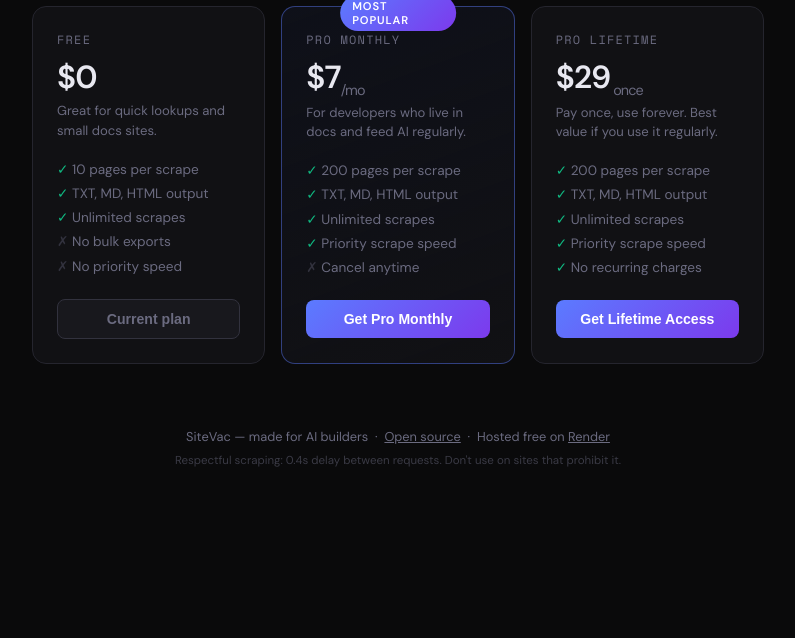
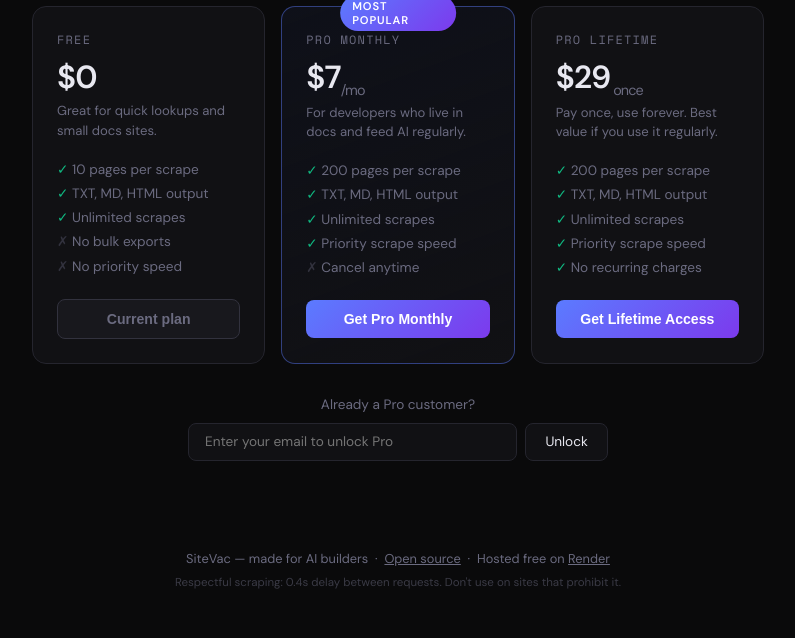
Before and after one commit to JeremySmythDigital/sitevac, a FastAPI app: page / in a window 1280 px wide. Shown: the part 869-1507 px from the top of the page, without its empty margins (242-1037 px from the left). Before the commit the page ends 1336 px from the top, so only its background shows below. Run offline with FastAPI, Linux system fonts and the light colour scheme; some libraries are stand-ins or nearby versions.

Commit message:
fix: index template

```diff
--- a/templates/index.html
+++ b/templates/index.html
@@ -525,6 +525,49 @@
   margin-right: 0.3rem;
 }
 
+
+/* ── Already Pro unlock ── */
+.already-pro-row {
+  margin-top: 2rem;
+  text-align: center;
+  color: var(--muted);
+  font-size: 0.85rem;
+}
+.already-pro-row p { margin-bottom: 0.6rem; }
+.already-pro-inputs {
+  display: flex;
+  gap: 0.5rem;
+  max-width: 420px;
+  margin: 0 auto;
+  justify-content: center;
+}
+.already-pro-inputs input {
+  flex: 1;
+  background: var(--surface);
+  border: 1px solid var(--border);
+  border-radius: 8px;
+  padding: 0.6rem 1rem;
+  color: var(--text);
+  font-size: 0.85rem;
+  outline: none;
+  font-family: inherit;
+}
+.already-pro-inputs input:focus { border-color: var(--accent); }
+.already-pro-inputs button {
+  padding: 0.6rem 1.2rem;
+  background: var(--surface);
+  border: 1px solid var(--border);
+  border-radius: 8px;
+  color: var(--text);
+  font-size: 0.85rem;
+  cursor: pointer;
+  white-space: nowrap;
+  font-family: inherit;
+}
+.already-pro-inputs button:hover { border-color: var(--accent); color: var(--accent); }
+.unlock-msg { font-size: 0.8rem; min-height: 1.2rem; margin-top: 0.4rem; }
+.unlock-msg.ok  { color: #4ade80; }
+.unlock-msg.err { color: #ef4444; }
 </style>
 </head>
 <body>
@@ -680,6 +723,16 @@
       </div>
 
     </div>
+
+    <!-- Already Pro unlock row -->
+    <div class="already-pro-row" id="already-pro-row">
+      <p>Already a Pro customer?</p>
+      <div class="already-pro-inputs">
+        <input type="email" id="unlock-email" placeholder="Enter your email to unlock Pro" autocomplete="email">
+        <button onclick="unlockPro()">Unlock</button>
+      </div>
+      <p class="unlock-msg" id="unlock-msg"></p>
+    </div>
   </div>
 
   <!-- Footer -->
@@ -705,6 +758,8 @@
   document.getElementById('pro-banner').classList.add('visible');
   document.getElementById('limit-badge').innerHTML = '⚡ Pro: 200 pages max';
   document.getElementById('page-limit-display').textContent = '200';
+  const proRow = document.getElementById('already-pro-row');
+  if (proRow) proRow.style.display = 'none';
 }
 
 // Handle ?session_id= from Stripe success
@@ -714,6 +769,43 @@
   document.getElementById('pro-banner').classList.add('visible');
   document.getElementById('limit-badge').innerHTML = '⚡ Pro: 200 pages max';
   history.replaceState(null,'','/');
+}
+
+
+async function unlockPro() {
+  const email = document.getElementById('unlock-email').value.trim();
+  const msg = document.getElementById('unlock-msg');
+  if (!email || !email.includes('@')) {
+    msg.textContent = 'Please enter a valid email.';
+    msg.className = 'unlock-msg err';
+    return;
+  }
+  msg.textContent = 'Checking...';
+  msg.className = 'unlock-msg';
+  try {
+    const res = await fetch('/api/check-pro', {
+      method: 'POST',
+      headers: {'Content-Type':'application/json'},
+      body: JSON.stringify({email})
+    });
+    const data = await res.json();
+    if (data.pro) {
+      localStorage.setItem('sitevac_pro', '1');
+      localStorage.setItem('sitevac_email', email);
+      isProUser = true;
+      document.getElementById('pro-banner').classList.add('visible');
+      document.getElementById('limit-badge').innerHTML = '⚡ Pro: 200 pages max';
+      document.getElementById('already-pro-row').style.display = 'none';
+      msg.textContent = '✅ Pro activated!';
+      msg.className = 'unlock-msg ok';
+    } else {
+      msg.textContent = 'No Pro account found for that email.';
+      msg.className = 'unlock-msg err';
+    }
+  } catch(e) {
+    msg.textContent = 'Something went wrong, please try again.';
+    msg.className = 'unlock-msg err';
+  }
 }
 
 async function startScrape() {
```
